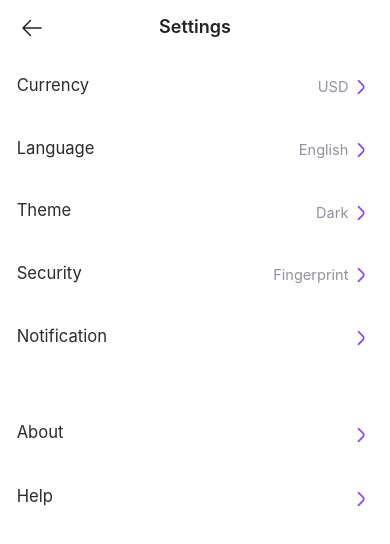
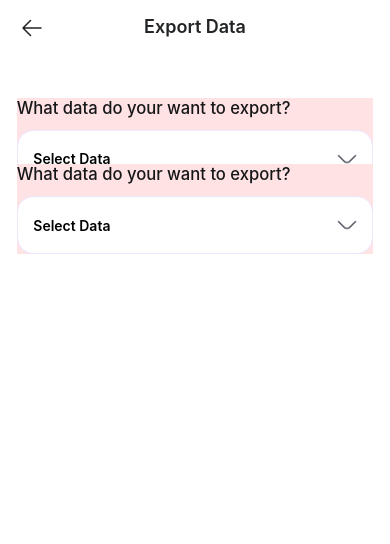
Before and after one commit to tranvuongduy2003/monstra_expense, a React Native app: screen /Export in a window 390 px wide. Shown: the top 544 px of the page. Built offline with nearby package versions, Linux system fonts and the light colour scheme.

Commit message:
ec chua duoc

```diff
--- /dev/null
+++ b/assets/svg/DropIcon.tsx
@@ -0,0 +1,23 @@
+import React from "react"
+import Svg, { Path, SvgProps } from "react-native-svg"
+
+const DropIcon = (props: SvgProps) => {
+  return (
+    <Svg
+      width={20}
+      height={10}
+      viewBox="0 0 20 10"
+      fill="none"
+      //xmlns="http://www.w3.org/2000/svg"
+      {...props}
+    >
+      <Path
+        d="M10.006 8.91h0-.012a4.5 4.5 0 01-3.182-1.265L1.18 1.953a.5.5 0 01.702-.703l5.644 5.644h0l.01.009a3.58 3.58 0 004.928 0h0l.01-.01 5.644-5.643a.5.5 0 01.702.703l-5.632 5.692a4.5 4.5 0 01-3.182 1.265z"
+        fill="#161719"
+        stroke="#91919F"
+      />
+    </Svg>
+  )
+}
+
+export default DropIcon;
--- /dev/null
+++ b/assets/svg/PickIcon.tsx
@@ -0,0 +1,23 @@
+import React from "react"
+import Svg, { Path, SvgProps } from "react-native-svg"
+
+const PickIcon = (props: SvgProps) => {
+  return (
+    <Svg
+      width={20}
+      height={10}
+      viewBox="0 0 20 10"
+      fill="none"
+      //xmlns="http://www.w3.org/2000/svg"
+      {...props}
+    >
+      <Path
+        d="M9.425.5L9.43 0l.006.5a4.5 4.5 0 013.183 1.266l5.631 5.691a.5.5 0 01-.702.704l-5.644-5.644h0l-.01-.01a3.58 3.58 0 00-4.928 0h0l-.01.01L1.314 8.16a.5.5 0 01-.702-.704l5.631-5.691A4.5 4.5 0 019.425.5z"
+        fill="#161719"
+        stroke="#91919F"
+      />
+    </Svg>
+  )
+}
+
+export default PickIcon;
--- /dev/null
+++ b/components/CustomDropDown.tsx
@@ -0,0 +1,109 @@
+import React, {useState} from 'react';
+import {StyleSheet, TouchableOpacity, View, FlatList, Text} from 'react-native';
+import {SafeAreaView} from 'react-native-safe-area-context';
+import DropIcon from 'assets/svg/DropIcon';
+import PickIcon from 'assets/svg/PickIcon';
+import {AppColors} from 'constants/AppColors';
+import scale from 'constants/Responsive';
+
+interface ICustomDropDownProps {
+  data?: any;
+  onPress?: () => void;
+}
+
+const CustomDropDown: React.FunctionComponent<ICustomDropDownProps> = ({
+  data = [],
+}) => {
+  const [clicked, setClicked] = useState(false);
+  const [selectedData, setSelectedData] = useState('');
+
+  return (
+    <View style={styles.block}>
+      <Text style={styles.text}>What data do your want to export?</Text>
+      <TouchableOpacity
+        style={styles.selectBox}
+        onPress={() => {
+          setClicked(!clicked);
+        }}>
+        <View style={styles.select}>
+          <Text style={{fontWeight: '600'}}>
+            {selectedData == '' ? 'Select Data' : selectedData}
+          </Text>
+          {clicked ? <PickIcon></PickIcon> : <DropIcon></DropIcon>}
+        </View>
+      </TouchableOpacity>
+      {clicked ? (
+        <View
+          style={{
+            width: scale(343),
+            height: scale(300),
+            elevation: 5,
+            marginTop: scale(90),
+            position: 'absolute',
+            alignSelf: 'center',
+            backgroundColor: AppColors.white,
+            borderWidth: 0.25,
+            borderRadius: 10,
+          }}>
+          <FlatList
+            data={data}
+            renderItem={({item, index}) => {
+              return (
+                <TouchableOpacity
+                  style={{
+                    width: scale(343),
+                    alignSelf: 'center',
+                    height: scale(56),
+                    justifyContent: 'center',
+                  }}
+                  onPress={() => {
+                    setSelectedData(item.value);
+                    setClicked(!clicked);
+                  }}>
+                  <Text style={{fontWeight: '600'}}>{item.value}</Text>
+                </TouchableOpacity>
+              );
+            }}
+          />
+        </View>
+      ) : null}
+    </View>
+  );
+};
+
+const styles = StyleSheet.create({
+  block: {
+    flex: 1,
+    backgroundColor: AppColors.mistyRose,
+    marginBottom: scale(24),
+    position: 'absolute',
+  },
+  selectBox: {
+    width: scale(343),
+    height: scale(56),
+    borderRadius: 16,
+    borderWidth: 0.75,
+    borderColor: AppColors.lavender,
+    alignItems: 'center',
+    alignContent: 'center',
+    justifyContent: 'center',
+    backgroundColor: AppColors.white,
+  },
+  select: {
+    width: scale(311),
+    height: scale(32),
+    alignContent: 'center',
+    alignItems: 'center',
+    justifyContent: 'space-between',
+    flexDirection: 'row',
+    backgroundColor: AppColors.white,
+  },
+  text: {
+    fontSize: scale(16),
+    marginBottom: 12,
+    color: AppColors.textColor,
+    fontWeight: scale(500),
+  },
+});
+
+export default CustomDropDown;
--- a/components/CustomSwitch.tsx
+++ b/components/CustomSwitch.tsx
@@ -36,7 +36,7 @@ const styles = StyleSheet.create({
     width: scale(60),
     height: scale(30),
     backgroundColor: 'grey',
-    borderRadius: 15,
+    borderRadius: 16,
     alignItems: 'center',
     flexDirection: 'row',
     paddingHorizontal: 2,
@@ -45,7 +45,7 @@ const styles = StyleSheet.create({
     width: scale(26),
     height: scale(26),
     backgroundColor: 'white',
-    borderRadius: 15,
+    borderRadius: 16,
     elevation: 8,
     shadowOpacity: 0.15,
     shadowRadius: 2,
--- a/constants/AppColors.ts
+++ b/constants/AppColors.ts
@@ -12,4 +12,5 @@ export const AppColors = {
   borderColor: '#F1F1FA',
   whiteText: '#FCFCFC',
   titleColor: '#292B2D',
+  textColor: '#161719',
 };
--- a/navigation/appNavigation.tsx
+++ b/navigation/appNavigation.tsx
@@ -21,6 +21,7 @@ import LanguageScreen from 'screens/Settings/LanguageScreen';
 import ThemeScreen from 'screens/Settings/ThemeScreen';
 import SecurityScreen from 'screens/Settings/SecurityScreen';
 import NotificationScreen from 'screens/Settings/Notification';
+import ExportScreen from 'screens/Settings/ExportScreen';
 
 import {AppColors} from 'constants/AppColors';
 
@@ -32,6 +33,13 @@ export function AppNavigation(props: IAppNavigationProps) {
   return (
     <NavigationContainer>
       <Stack.Navigator>
+      <Stack.Screen
+          name="Export"
+          component={ExportScreen}
+          options={{
+            header: () => <HeaderBar name="Export Data" />,
+          }}
+        />
         <Stack.Screen
           name="Settings"
           component={SettingsScreen}
--- a/package.json
+++ b/package.json
@@ -20,9 +20,12 @@
     "react": "18.2.0",
     "react-native": "0.71.4",
     "react-native-confirmation-code-field": "^7.3.1",
+    "react-native-dropdown-select-list": "^2.0.4",
+    "react-native-element-dropdown": "^2.9.0",
     "react-native-heroicons": "^3.2.0",
     "react-native-safe-area-context": "^4.5.0",
     "react-native-screens": "^3.20.0",
+    "react-native-select-dropdown": "^3.3.2",
     "react-native-svg": "^13.8.0",
     "react-redux": "^8.0.5"
   },
--- /dev/null
+++ b/screens/Settings/ExportScreen.tsx
@@ -0,0 +1,38 @@
+import React, {useState} from 'react';
+import {SafeAreaView} from 'react-native-safe-area-context';
+import {StyleSheet, View, Text} from 'react-native';
+import {AppColors} from 'constants/AppColors';
+import scale from 'constants/Responsive';
+import CustomDropDown from 'components/CustomDropDown';
+import {LanguageDATA} from './indexLanguage';
+
+interface IExportScreenProps {}
+const ExportScreen: React.FunctionComponent<IExportScreenProps> = ({}) => {
+  return (
+    <SafeAreaView style={styles.container}>
+      <View style={styles.content}>
+        <CustomDropDown data={LanguageDATA}></CustomDropDown>
+      </View>
+      <View style={styles.content}>
+        <CustomDropDown data={LanguageDATA}></CustomDropDown>
+      </View>
+    </SafeAreaView>
+  );
+};
+
+const styles = StyleSheet.create({
+  container: {
+    flex: 1,
+    alignItems: 'center',
+    backgroundColor: AppColors.white,
+  },
+  content: {
+    width: scale(343),
+    height: 'auto',
+    marginTop: scale(40),
+    marginBottom: scale(24),
+    backgroundColor: AppColors.lavender,
+  },
+});
+
+export default ExportScreen;
```
Also changed, not shown: 2 other files (tests, documents, lock files or other folders).
